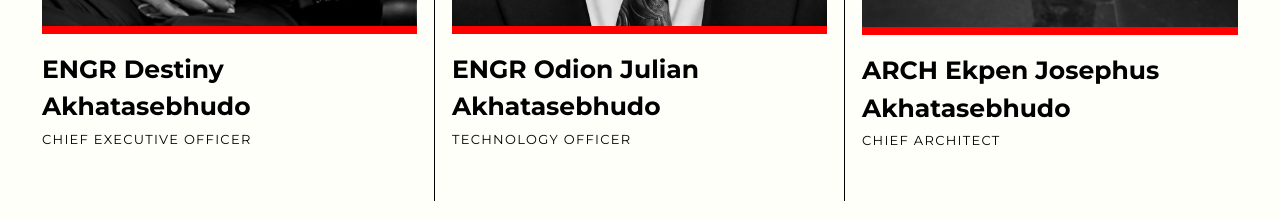
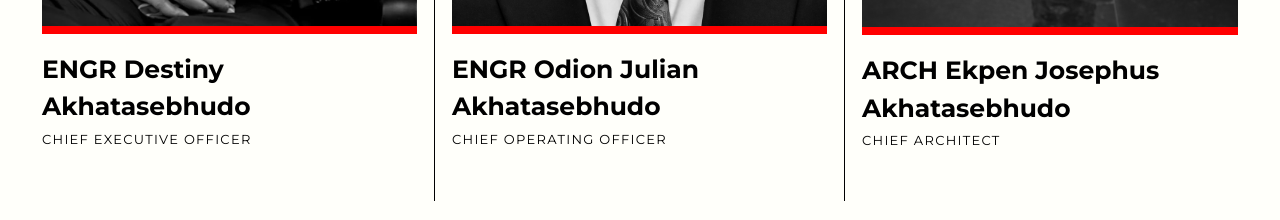
Before and after one commit to blackweb470/anLimited, a React (Vite) app: page / in a window 1280 px wide. Shown: the part 10240-10460 px from the top of the page. Built offline with nearby package versions, Linux system fonts and the light colour scheme; the HTML template or start-up script is replaced by a standard one.

Commit message:
update: change role to Chief Operating Officer

```diff
--- a/src/pages/Index.tsx
+++ b/src/pages/Index.tsx
@@ -59,7 +59,7 @@ const PROJECTS = [
 
 const TEAM = [
   { name: " ENGR Destiny Akhatasebhudo", role: "Chief Executive Officer", img: ceoImg },
-  { name: "ENGR Odion Julian Akhatasebhudo", role: "Technology Officer", img: architectImg },
+  { name: "ENGR Odion Julian Akhatasebhudo", role: "Chief Operating Officer", img: architectImg },
   { name: "ARCH Ekpen Josephus Akhatasebhudo", role: "Chief Architect", img: ctoImg },
 ];
 
```
